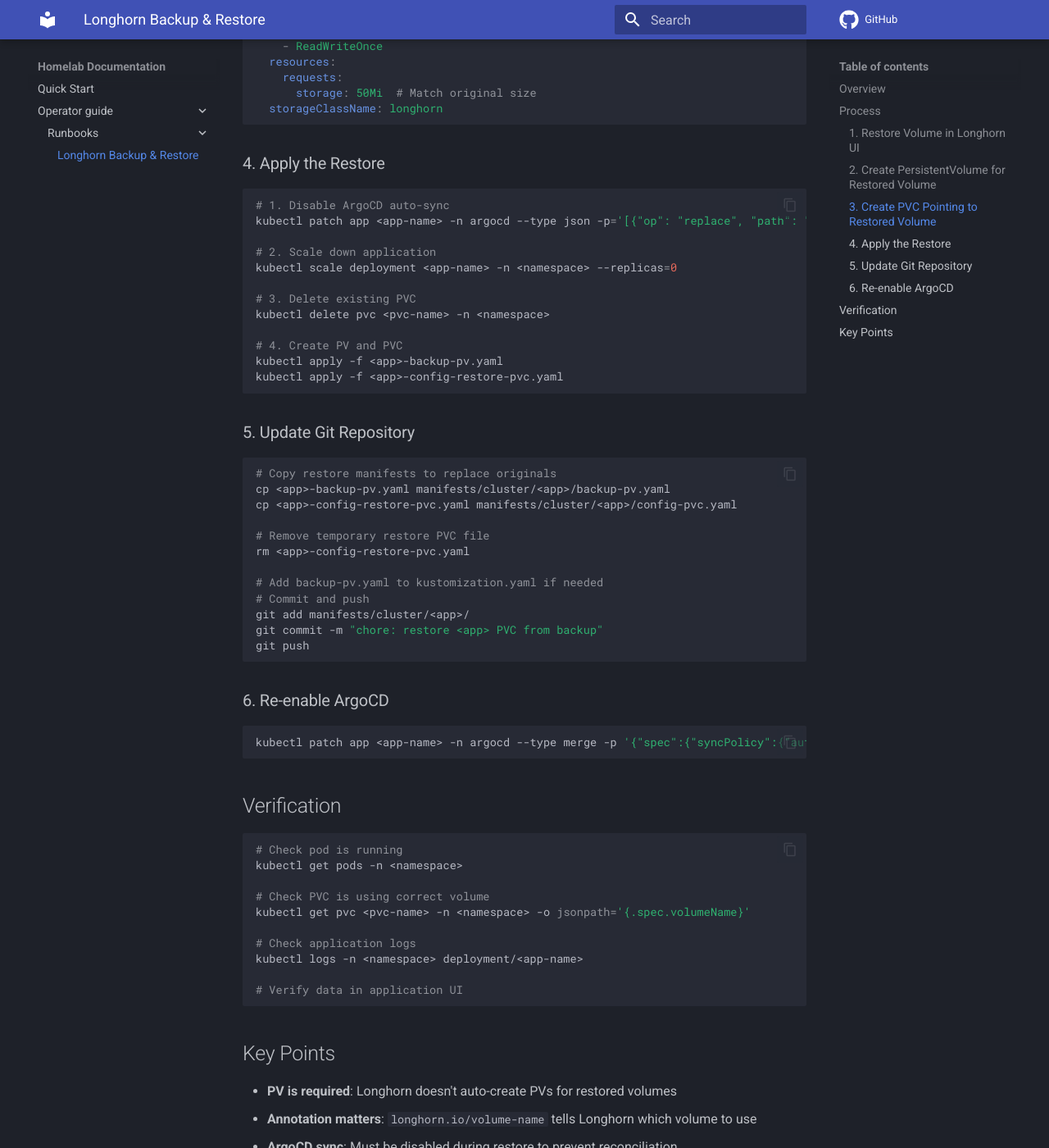
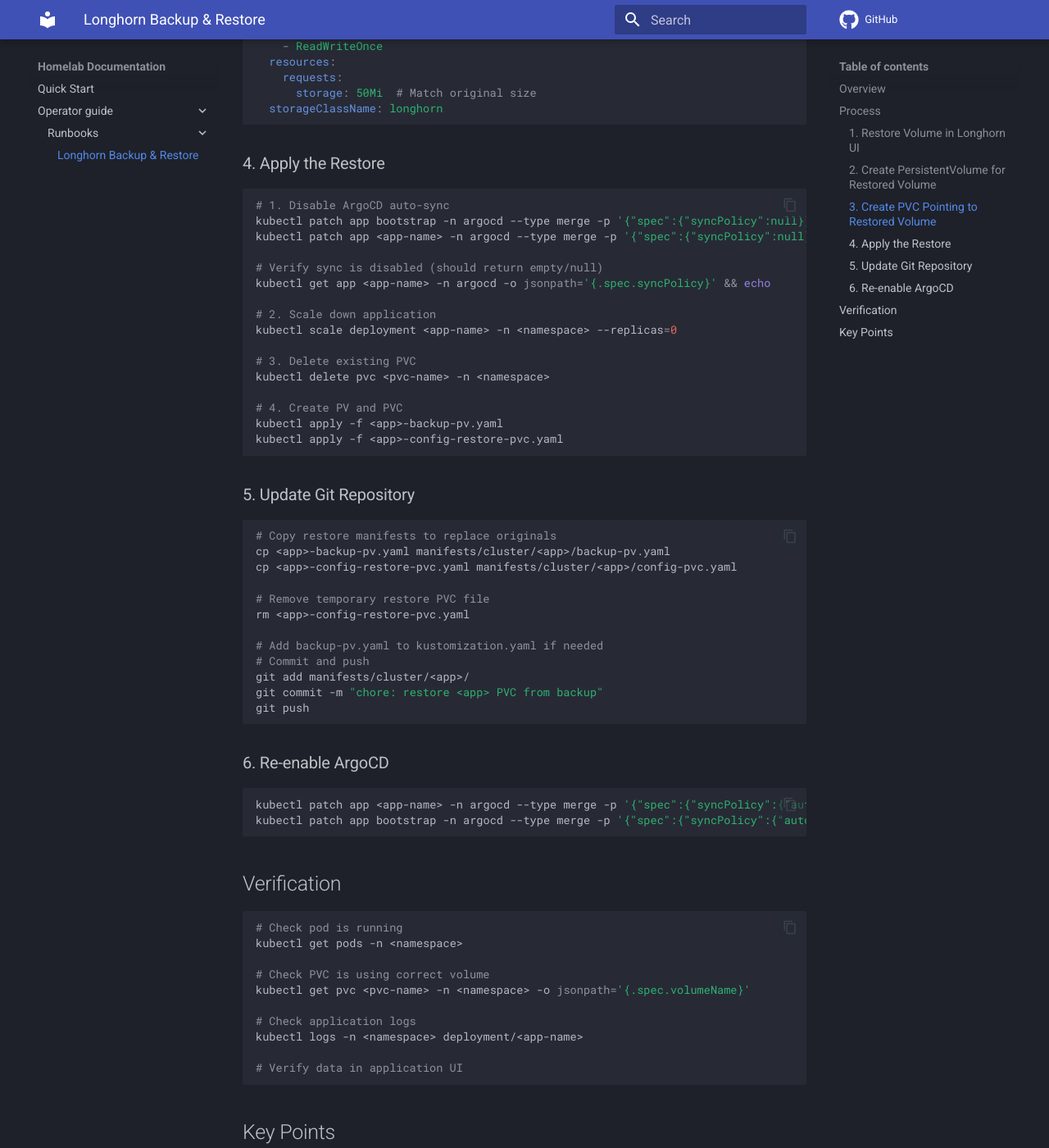
Before and after one commit to myles-coleman/homelab-cluster, an MkDocs documentation site: the page built from docs/operator-guide/runbooks/backup-and-restore.md, in a window 1280 px wide and 1400 px high, scrolled down 1310 px. Shown: the whole window at 82% size. Built offline with MkDocs 1.6.1 and Material for MkDocs 9.7.7, drawn with Linux system fonts in a browser that asks for light colours; comment, search, counter and statistics services are not loaded.

Commit message:
docs: add commands for disabling autosync

````diff
--- a/docs/operator-guide/runbooks/backup-and-restore.md
+++ b/docs/operator-guide/runbooks/backup-and-restore.md
@@ -64,7 +64,11 @@ spec:
 
 ```bash
 # 1. Disable ArgoCD auto-sync
-kubectl patch app <app-name> -n argocd --type json -p='[{"op": "replace", "path": "/spec/syncPolicy", "value": null}]'
+kubectl patch app bootstrap -n argocd --type merge -p '{"spec":{"syncPolicy":null}}'
+kubectl patch app <app-name> -n argocd --type merge -p '{"spec":{"syncPolicy":null}}'
+
+# Verify sync is disabled (should return empty/null)
+kubectl get app <app-name> -n argocd -o jsonpath='{.spec.syncPolicy}' && echo
 
 # 2. Scale down application
 kubectl scale deployment <app-name> -n <namespace> --replicas=0
@@ -98,6 +102,7 @@ git push
 
 ```bash
 kubectl patch app <app-name> -n argocd --type merge -p '{"spec":{"syncPolicy":{"automated":{"prune":true,"selfHeal":true},"retry":{"backoff":{"duration":"30s","factor":2,"maxDuration":"2m"},"limit":5}}}}'
+kubectl patch app bootstrap -n argocd --type merge -p '{"spec":{"syncPolicy":{"automated":{"prune":true,"selfHeal":true},"retry":{"backoff":{"duration":"30s","factor":2,"maxDuration":"2m"},"limit":5}}}}'
 ```
 
 ## Verification
````
